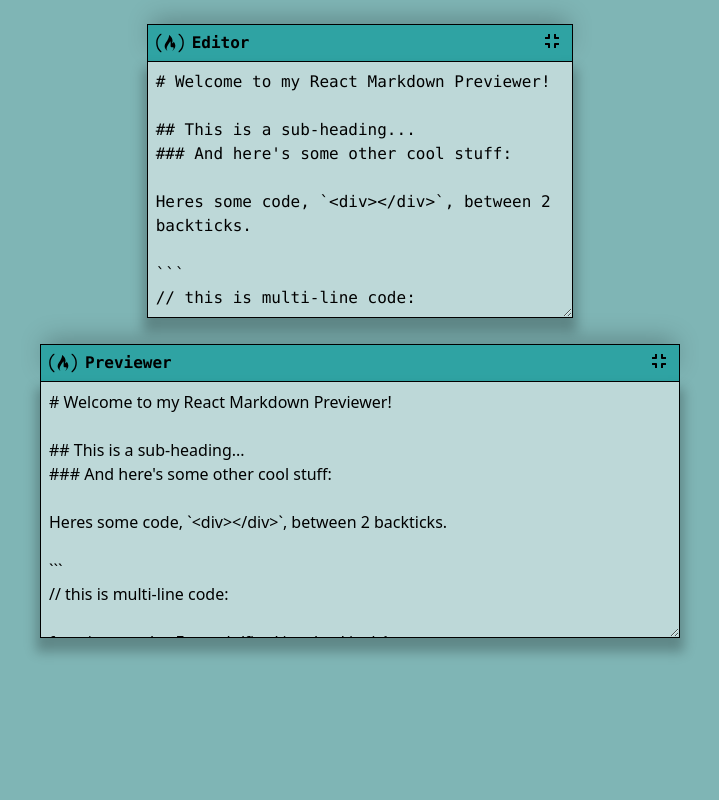
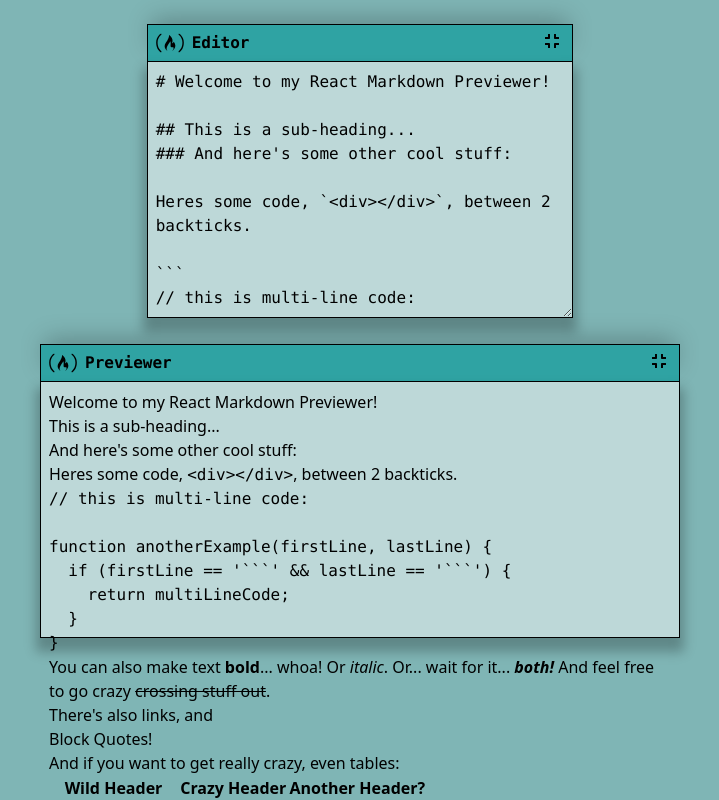
Before and after one commit to bbaterdene-gh/FCC-markdown-previewer, a React (Create React App) app: page / in a window 1280 px wide. Shown: the top 800 px of the page, without its empty margins (280-999 px from the left). Built offline with nearby package versions, Linux system fonts and the light colour scheme.

Commit message:
reactive markdown previewer

```diff
--- a/src/App.js
+++ b/src/App.js
@@ -1,9 +1,10 @@
 import { useState } from "react";
 import { Editor } from "./components/Editor";
 import { Previewer } from "./components/Previewer";
+import { defaultMarkdown } from './files/markdown-default'
 
 function App() {
-  const [text, setText] = useState('# Welcome to my React Markdown Previewer!')
+  const [text, setText] = useState(defaultMarkdown)
   const [editorMaximized, setEditorMaximized] = useState(false)
   const [previewerMaximized, setPreviewerMaximized] = useState(false)
 
--- a/src/components/Editor.jsx
+++ b/src/components/Editor.jsx
@@ -1,6 +1,5 @@
 import React from 'react'
 import { Toolbar } from './Toolbar'
-import { text } from '../files/markdown-default'
 
 export const Editor = (props) => {
   return (
@@ -11,7 +10,8 @@
       <textarea
         id="editor"
         className="bg-iceberg p-2 pb-4 min-w-full h-64 max-h-64 border-b border-r border-l shadow-2xl-lrb font-mono"
-        defaultValue={text}>
+        defaultValue={props.text}
+        onChange={(e) => props.setText(e.target.value)}>
       </textarea>
     </div>
   )
--- a/src/components/Previewer.jsx
+++ b/src/components/Previewer.jsx
@@ -1,6 +1,6 @@
 import React from 'react'
 import { Toolbar } from './Toolbar'
-import { text } from '../files/markdown-default'
+import marked from 'marked';
 
 export const Previewer = (props) => {
   return (
@@ -8,11 +8,11 @@
     <Toolbar
       isMaximized={props.previewerMaximized}
       setMaximized={props.setPreviewerMaximized}>Previewer</Toolbar>
-      <textarea
+      <div
         id="editor"
         className="bg-iceberg p-2 pb-4 min-w-full h-64 max-h-64 border-b border-r border-l shadow-2xl-lrb"
-        defaultValue={text}>
-      </textarea>
+        dangerouslySetInnerHTML={ {__html: marked(props.text)} }>
+      </div>
     </div>
   )
 }
--- a/src/files/markdown-default.js
+++ b/src/files/markdown-default.js
@@ -1,4 +1,4 @@
-export const text = `# Welcome to my React Markdown Previewer!
+export const defaultMarkdown = `# Welcome to my React Markdown Previewer!
 
 ## This is a sub-heading...
 ### And here's some other cool stuff:
```
